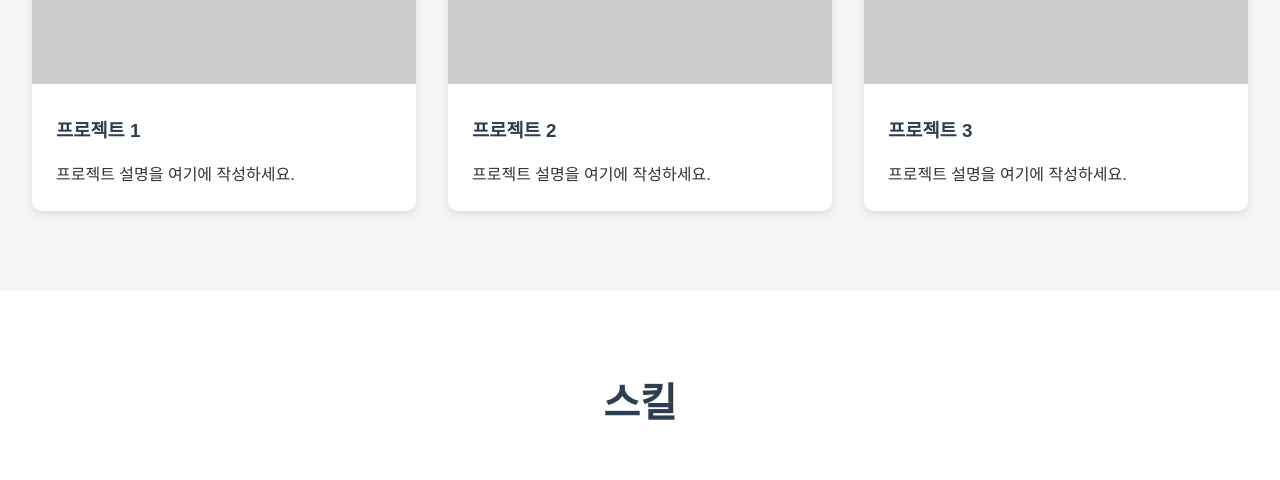
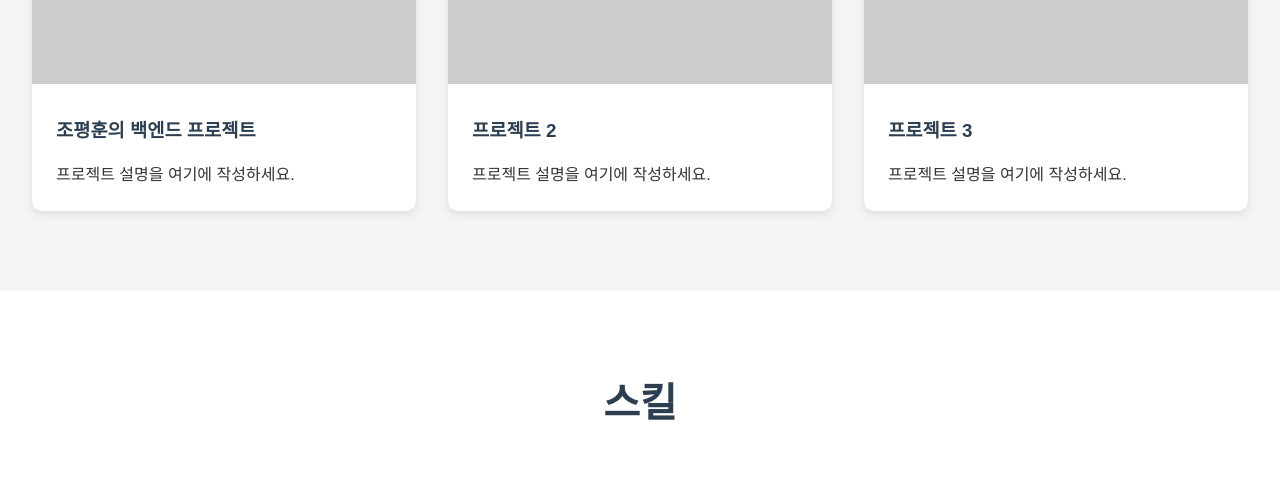
Before and after one commit to rraaccoon/rraaccoon.github.io, a plain HTML site: page index.html in a window 1280 px wide. Shown: the part 1108-1588 px from the top of the page. Drawn offline with Linux system fonts and the light colour scheme; placeholder pictures from the web are drawn by us.

Commit message:
[프로젝트 소개 변경]

```diff
--- a/index.html
+++ b/index.html
@@ -37,7 +37,7 @@
             <div class="project-card">
                 <img src="https://via.placeholder.com/300x200" alt="프로젝트 1" class="project-img">
                 <div class="project-info">
-                    <h3>프로젝트 1</h3>
+                    <h3>조평훈의 백엔드 프로젝트</h3>
                     <p>프로젝트 설명을 여기에 작성하세요.</p>
                 </div>
             </div>
```
